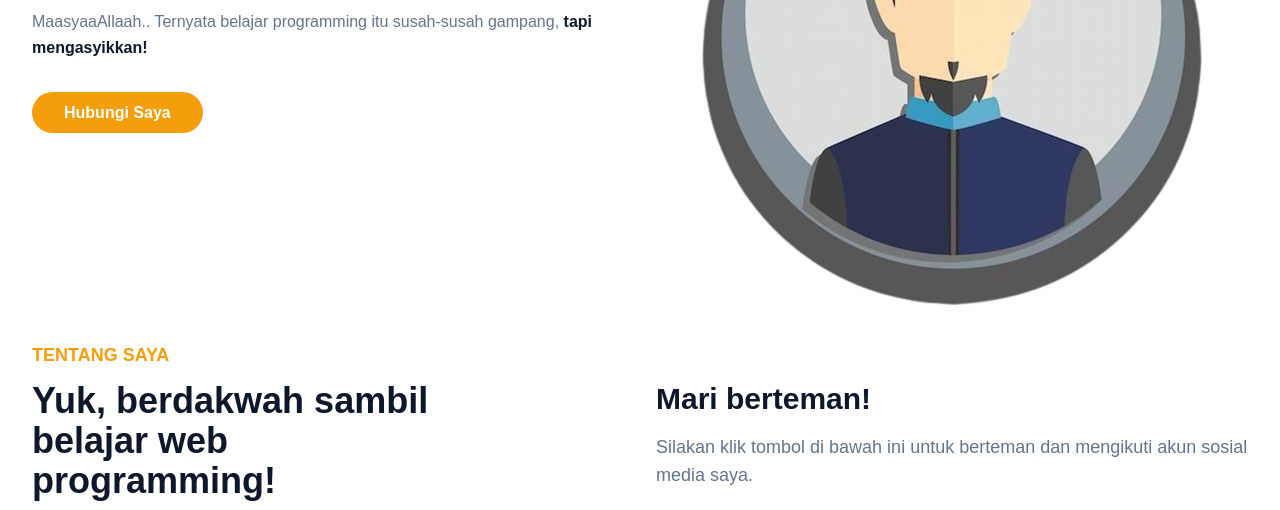
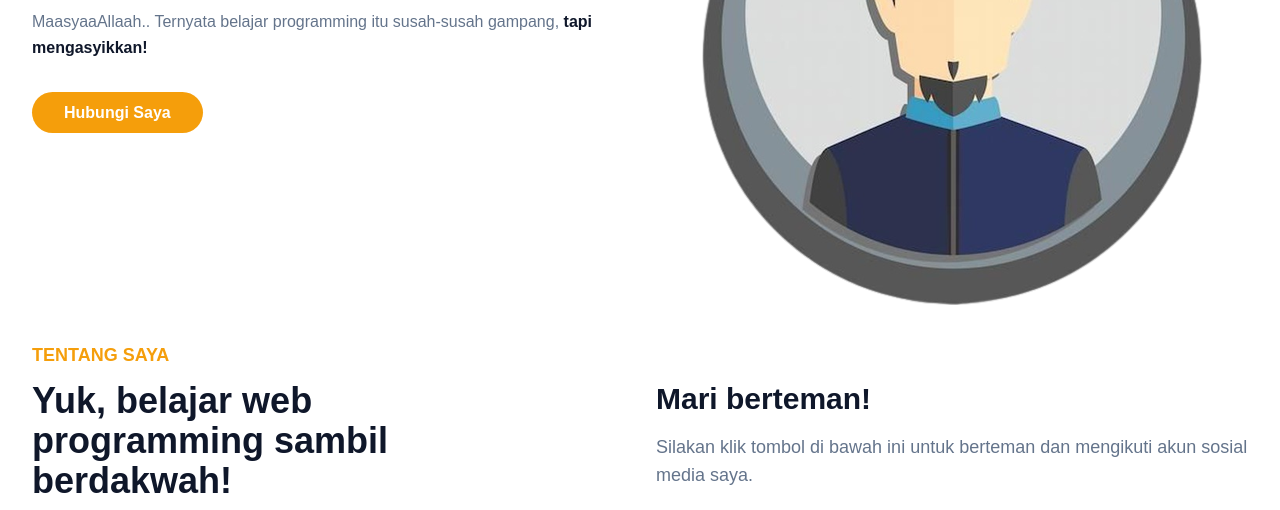
Before and after one commit to bejobeud/portofolio-tailwind-css, a website: page index.html in a window 1280 px wide. Shown: the part 339-849 px from the top of the page. Drawn offline with Linux system fonts and the light colour scheme.

Commit message:
wolak walik

```diff
--- a/index.html
+++ b/index.html
@@ -92,7 +92,7 @@
         <div class="flex flex-wrap">
           <div class="w-full px-4 mb-10 lg:w-1/2">
             <h4 class="font-bold uppercase text-primary text-lg mb-3">Tentang Saya</h4>
-            <h2 class="font-bold text-dark text-3xl mb-5 max-w-md lg:text-4xl dark:text-white">Yuk, berdakwah sambil belajar web programming!</h2>
+            <h2 class="font-bold text-dark text-3xl mb-5 max-w-md lg:text-4xl dark:text-white">Yuk, belajar web programming sambil berdakwah!</h2>
             <p class="font-medium text-base text-secondary max-w-xl lg:text-lg">Rasulullah Shallallahu’alaihi Wasallam bersabda:</br>
 
               من دَلَّ على خيرٍ فله مثلُ أجرِ فاعلِه
```
